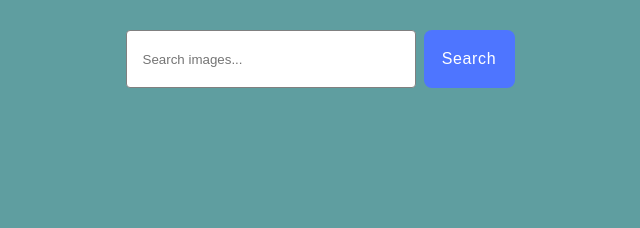
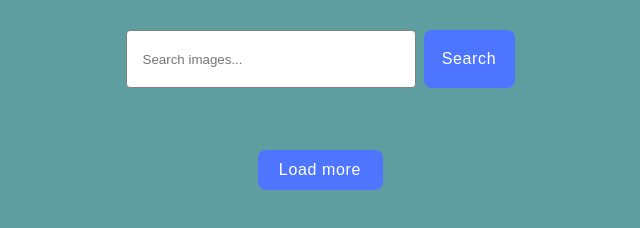
Before and after one commit to Tetiana-TU/goit-js-hw-12, a website built with Vite: page src/index.html in a window 1280 px wide. Shown: the whole page, without its empty margins (320-960 px from the left). Built offline with nearby package versions, Linux system fonts and the light colour scheme.

Commit message:
homework12btncss

```diff
--- a/package.json
+++ b/package.json
@@ -17,6 +17,7 @@
   "author": "Alexander Repeta <alexander.repeta@gmail.com>",
   "license": "ISC",
   "dependencies": {
+    "axios": "^1.7.9",
     "izitoast": "^1.4.0",
     "simplelightbox": "^2.14.3",
     "vite-plugin-full-reload": "^1.2.0",
--- a/src/css/styles.css
+++ b/src/css/styles.css
@@ -103,6 +103,7 @@ a {
   display: flex;
   flex-wrap: wrap;
   gap: 24px;
+  margin-bottom: 32px;
 }
 .gallery-card {
   width: calc((100% - 48px) / 3);
@@ -157,3 +158,22 @@ a {
   transform: translateY(-10px);
   box-shadow: 0 8px 16px rgba(0, 0, 0, 0.2);
 }
+.btn {
+  display: flex;
+  align-items: center;
+  justify-content: center;
+  flex-direction: row;
+  gap: 10px;
+  width: 125px;
+  height: 40px;
+  border-radius: 8px;
+  padding: 8px 16px;
+  background-color: #4e75ff;
+  border: none;
+  font-family: 'Montserrat', sans-serif;
+  font-weight: 500;
+  font-size: 16px;
+  line-height: 1.5;
+  letter-spacing: 0.04em;
+  color: #fff;
+}
--- a/src/index.html
+++ b/src/index.html
@@ -4,7 +4,7 @@
     <meta charset="UTF-8" />
     <link rel="icon" type="image/svg+xml" href="/favicon.svg" />
     <meta name="viewport" content="width=device-width, initial-scale=1.0" />
-    <title>goit-js-hw-11</title>
+    <title>goit-js-hw-12</title>
     <link rel="stylesheet" href="./css/styles.css" />
   </head>
   <body>
@@ -22,6 +22,7 @@
         <span class="loader is-hidden"></span>
       </div>
       <ul class="gallery js-gallery"></ul>
+      <button type="button" class="btn">Load more</button>
     </div>
 
     <script type="module" src="./main.js"></script>
--- a/src/main.js
+++ b/src/main.js
@@ -4,10 +4,13 @@ import 'izitoast/dist/css/iziToast.min.css';
 import 'simplelightbox/dist/simple-lightbox.min.css';
 import { createGalleryCardTemplate } from './js/render-functions';
 import { fetchPhotosByQuery } from './js/pixabay-api';
+import axios from 'axios';
 
 const searchFormEl = document.querySelector('.js-search-form');
 const galleryEl = document.querySelector('.js-gallery');
 const loader = document.querySelector('.loader');
+const fetchBtn = document.querySelector('.btn');
+
 const onSearchFormSubmit = event => {
   event.preventDefault();
 
```
Also changed, not shown: src/js/pixabay-api.js (indentation only), 1 other file.
